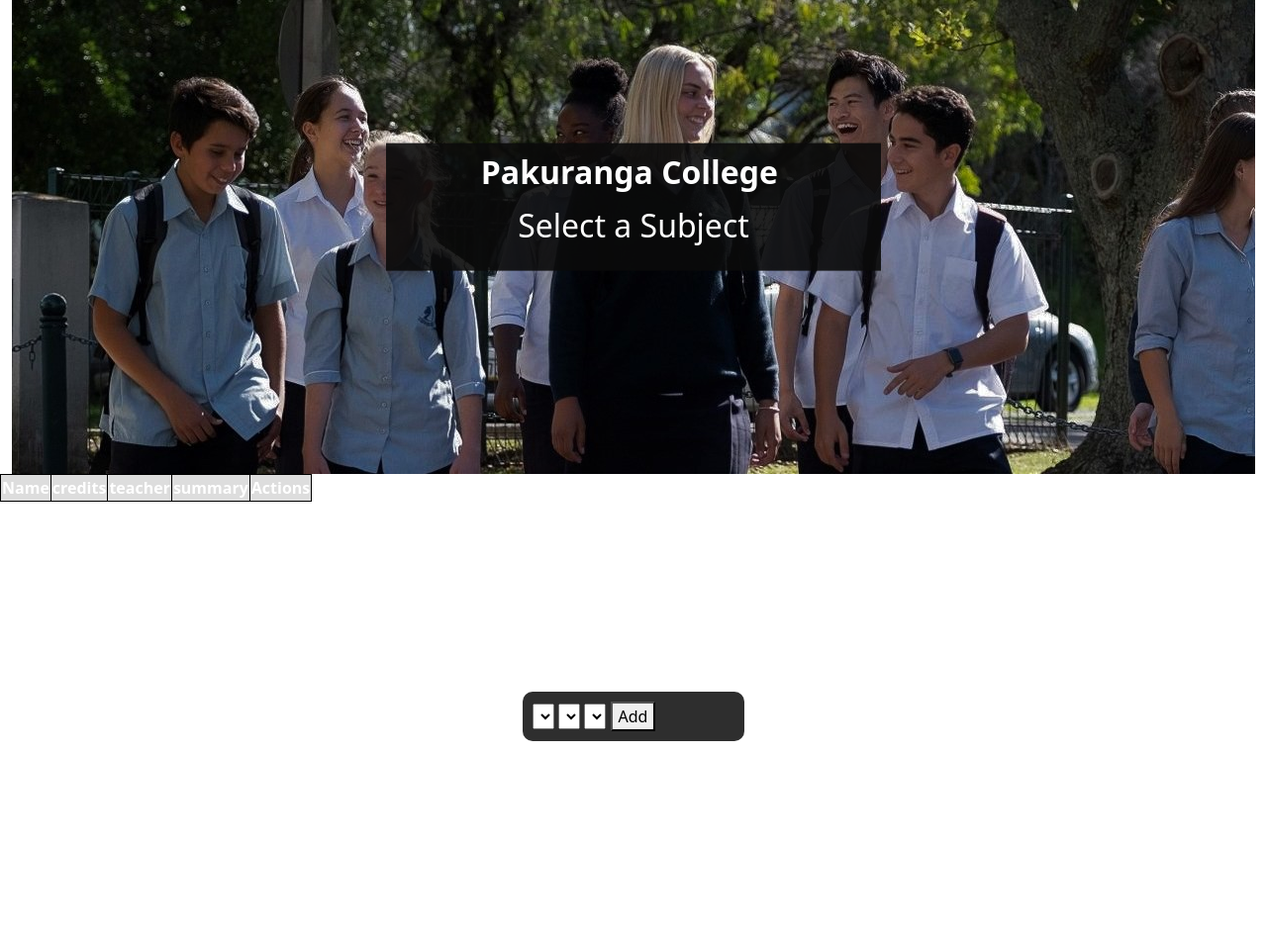
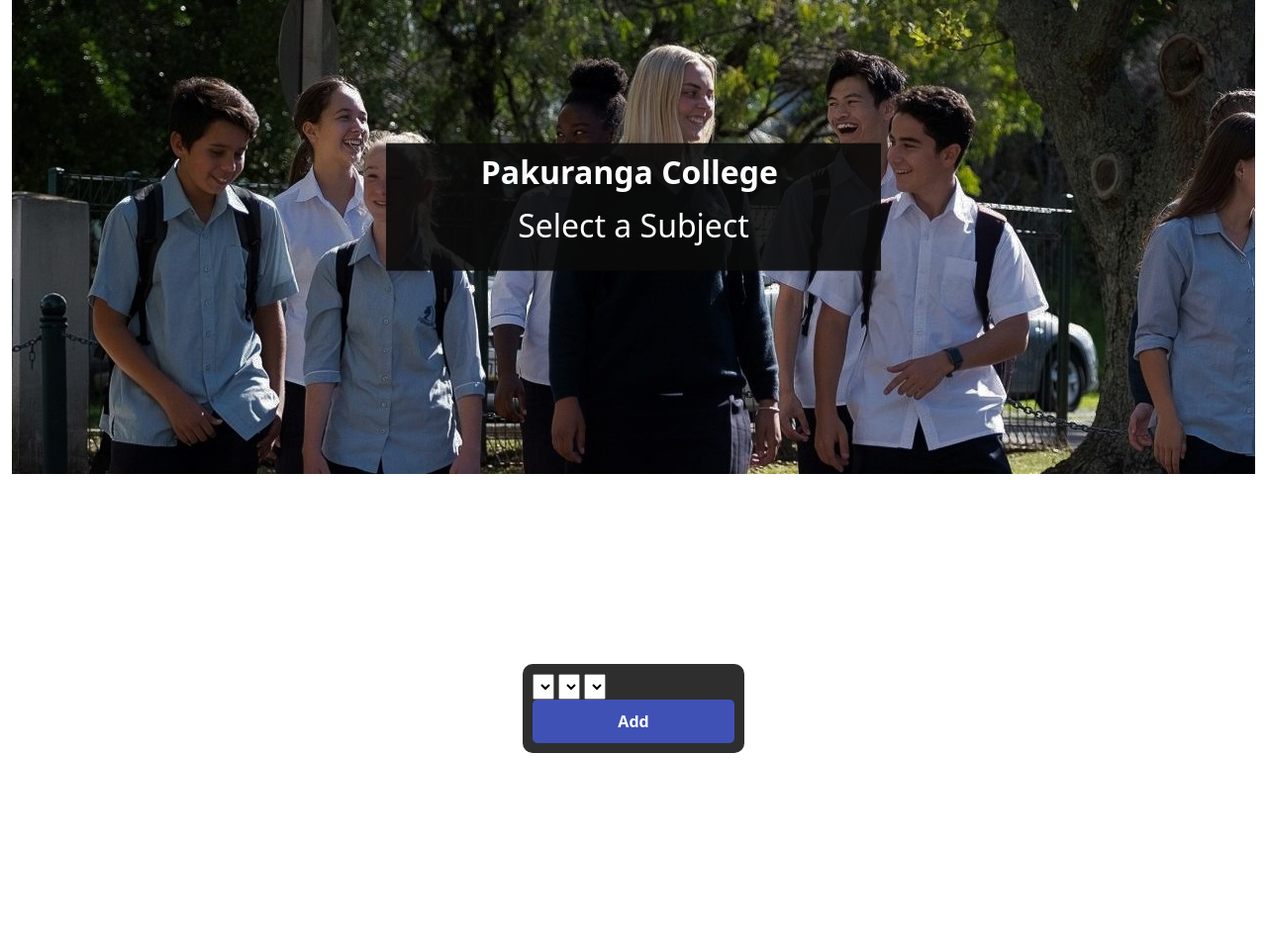
Before and after one commit to dalsinghpak/13comassessment, a Flask app: page /subject_select in a window 1280 px wide. Shown: the part 31-984 px from the top of the page at 99% size. Before the commit the page ends 780 px from the top, so only its background shows below. Run offline with Flask 2, Linux system fonts and the light colour scheme; data that the repository does not hold is empty.

Commit message:
everything working now doing accordian form for subject add

```diff
--- a/FlaskUserDemo/static/css/custom.css
+++ b/FlaskUserDemo/static/css/custom.css
@@ -55,11 +55,11 @@ th, td {
     transform: translate(-50%, -50%);
 }
 tr {
-    background-color: #ddd;
+    background-color: rgba(10, 10, 10, 0.9);
 }
 
     tr:nth-child(2n) {
-        background-color: #eee;
+        background-color: rgba(10, 10, 10, 0.7);
     }
 .formbox {
     text-align: -webkit-center;
@@ -157,7 +157,7 @@ input[type=submit] {
     width: 14rem;
     padding: 10px;
     margin: 15% auto;
-    background: white;
+    background: rgba(10, 10, 10, 0.85);
     border-radius: 10px
 }
 ::file-selector-button {
--- a/FlaskUserDemo/templates/subject_add.html
+++ b/FlaskUserDemo/templates/subject_add.html
@@ -13,34 +13,6 @@
 
     </div>
 </div>
-<table>
-    <thead>
-        <tr>
-            <th>Name</th>
-            <th>credits</th>
-            <th>teacher</th>
-            <th>summary</th>
-            <th colspan="2">Actions</th>
-        </tr>
-    </thead>
-    <tbody>
-        {% for row in result %}
-        <tr>
-            <td>{{ row.Name }}</td>
-            <td>{{ row.Credits }}</td>
-            <td>{{ row.Teacher }}</td>
-            <td>{{ row.Summary }}</td>
-            <td>
-                <a href="/subject_vaildate?id={{ row.id }}"
-                   onclick="return confirm('Do you want to add {{ row.Name }}?')">
-                    Add
-                </a>
-            </td>
-        </tr>
-        {% endfor %}
-    </tbody>
-</table>
-
 <form method="post" action="/subject_validate">
     <select name="year_level">
         {% for year in years %}
@@ -60,11 +32,11 @@
         {% endfor %}
 
     </select>
-    <button type="submit">Add</button>
+    <input type="submit" value="Add">
 </form>
 
 {% for row in result %}
-<div data-subject="{{ row.id }}">
+<div  data-subject="{{ row.id }}">
     {{ row.Credits }} {{ row.Summary }}
 </div>
 {% endfor %}
--- a/FlaskUserDemo/templates/subject_view.html
+++ b/FlaskUserDemo/templates/subject_view.html
@@ -5,7 +5,7 @@
 {% block content %}
 {% if session['role'] == 'admin' %}
 <h1>Hello Admin</h1>
-<a href="/admin_subject_view">View your own movies</a>
+<a href="/subjectviewad">View your own subjects</a>
 {% endif %}
 <table>
     <thead>
```
Also changed, not shown: 1 other file.
